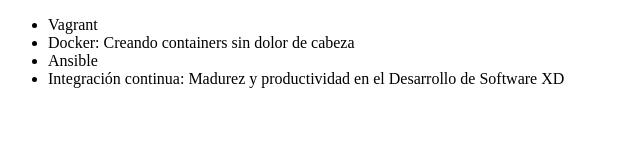
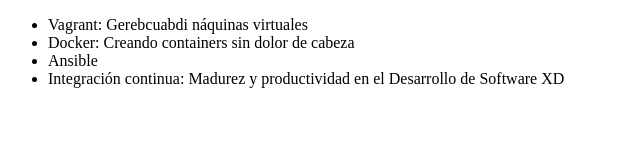
Before and after one commit to irvingbttk/alura-git, a plain HTML site: page index.html in a window 1280 px wide. Shown: the whole page, without its empty margins (0-640 px from the left). Drawn offline with Linux system fonts and the light colour scheme.

Commit message:
Corrigiendo curso de vagrant

```diff
--- a/index.html
+++ b/index.html
@@ -6,7 +6,7 @@
 </head>
 <body>
      <ul>
-         <li> Vagrant </li>
+         <li> Vagrant: Gerebcuabdi náquinas virtuales</li>
          <li> Docker: Creando containers sin dolor de cabeza</li>
          <li> Ansible </li>
          <li> Integración continua: Madurez y productividad en el Desarrollo de Software XD</li>
```
